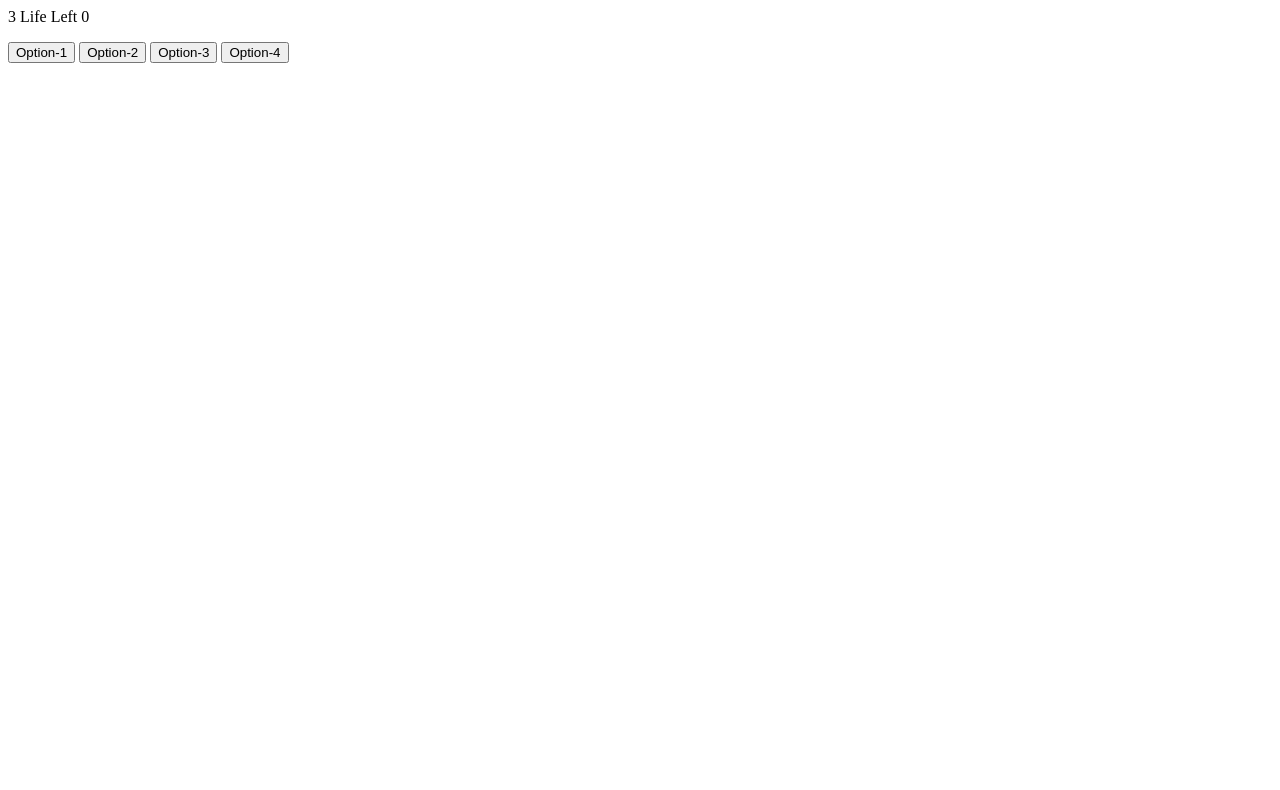
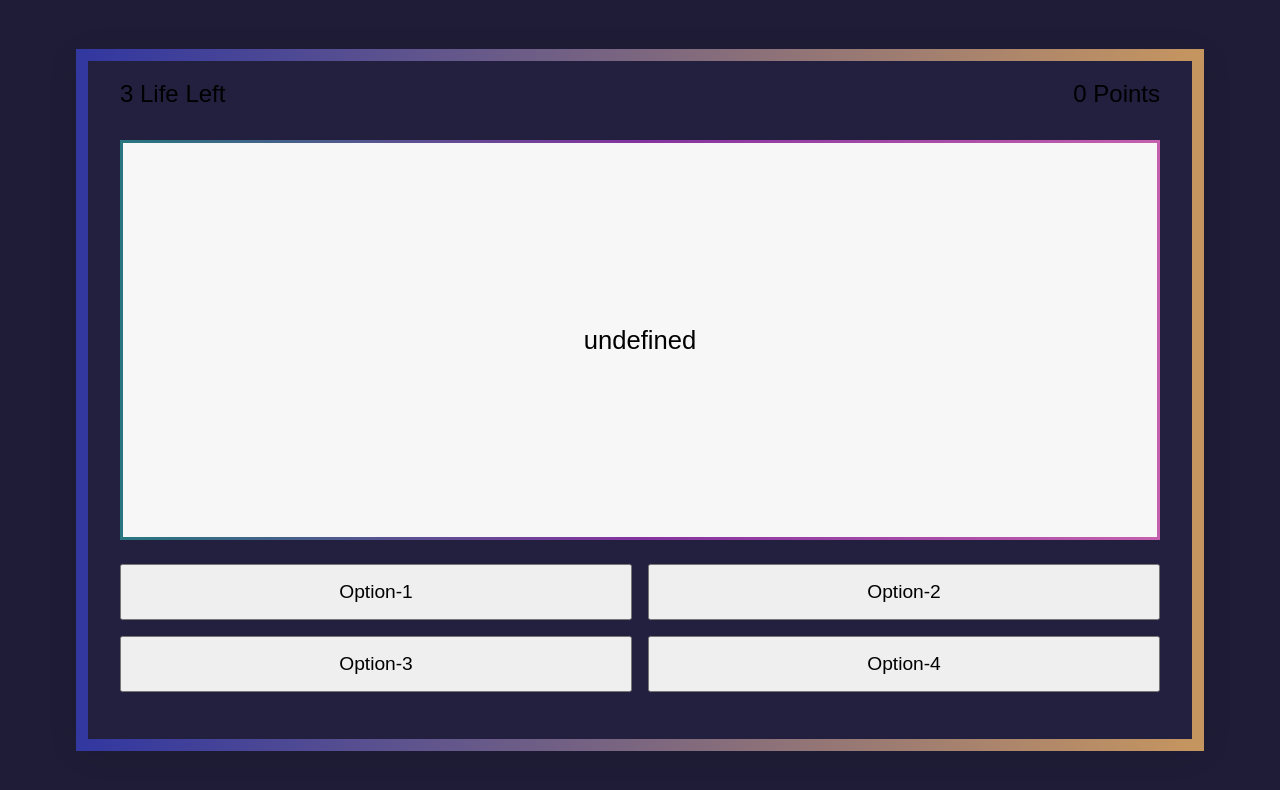
Before and after one commit to iZIer01/Trivia-Game, a plain HTML site: page index.html in a window 1280 px wide. Drawn offline with Linux system fonts and the light colour scheme; no server answers.

Commit message:
now able to diplay the question

```diff
--- a/CSS/style.css
+++ b/CSS/style.css
@@ -0,0 +1,92 @@
+:root{
+    --background-color: #1f1c37;
+    --buttonColor:#FCC61D;
+    --textColor:#F7F7F7;
+    --color1:#C59560;
+    --color2:#3338A0;
+    --rightAnswer:#33a035;
+    --wrongAnswer:#a82808;
+}
+
+*{
+    padding: 0;
+    margin: 0;
+    box-sizing: 0;
+    font-family: Arial, Helvetica, sans-serif;
+}
+
+.background{
+    background: var(--background-color);
+}
+
+main{
+    height: 100vh;
+    width: 100%;
+    display: flex;
+    justify-content: center;
+    align-items: center;
+}
+.mainContainer {
+    width: 65rem;
+    height: 40rem;
+    border: .8rem solid;
+    border-image: linear-gradient(to right, #3338A0, #C59560) 1 ;
+    padding:1.2rem 2rem ;
+
+    background: #463d861d;
+    border-radius: 16px;
+    box-shadow: 0 4px 30px rgba(0, 0, 0, 0.1);
+    backdrop-filter: blur(1px);
+    -webkit-backdrop-filter: blur(5px);
+}
+
+.pointsContainer{
+    width: 100%;
+    display: flex;
+    justify-content: space-between;
+    text-align: center;
+    align-items: center;
+
+}
+
+.pointsContainer label{
+    font-size: 1.5rem;
+    margin-bottom: 2rem;
+}
+
+.displayContainer{}
+
+.textContainer {
+    background-color: var(--textColor);
+    width: 100%;
+    height: 25rem;
+    border: 0.2rem solid;
+    border-image: linear-gradient(to right,#287680, #8533a0, #c560ae) 1;
+    box-sizing: border-box;
+    margin: 0;
+    display: flex;
+    justify-content: center;
+    font-size: 1.6rem;
+    text-align: center;
+    align-items: center;
+    word-wrap:break-word;
+}
+
+.optionContainer {
+    display: grid;
+    grid-template-columns: 1fr 1fr;
+    grid-template-rows: 1fr 1fr;
+    gap: 1rem;
+    margin-top: 1.5rem;
+    width: 100%;
+    height: 8rem;
+    box-sizing: border-box; /* ensures width includes padding/border */
+}
+
+.optionContainer button {
+    width: 100%;
+    height: 100%;
+    font-size: 1.2rem;
+    cursor: pointer;
+    display: block; /* ensures button fills grid cell */
+}
--- a/JS/script.js
+++ b/JS/script.js
@@ -1 +1,48 @@
-// const startButton = document.querySelector("startBtn")
+
+
+//Function to collect the data
+function fetchData(){
+    return fetch("https://opentdb.com/api.php?amount=4&category=10&difficulty=easy&type=multiple")
+        .then(function(resp){
+            return resp.json()
+        })
+        .then(function(data){
+            //Create an array to store all the trivia
+            const trivia = []
+
+            // putting all the block of object the array
+            data.results.forEach(element => {
+                trivia.push(element)
+            });
+
+            return trivia
+        })
+        .catch(()=>{
+            console.log("Seem like there was a problem...")
+        })
+}
+
+
+fetchData().then(function(returnedTrivia){
+    // sorting the triviaData
+    const triviaQuestion = returnedTrivia[0]
+
+    const triviaData = {
+        questions: triviaQuestion.question,
+        correctAns:triviaQuestion.correct_answer,
+        incorrectAns:triviaQuestion.incorrect_answers,
+    }
+
+    triviaDisplay(triviaData.questions)
+})
+
+//function to display the trivia
+
+function triviaDisplay(question){
+    //my variable
+    const textContainer = document.querySelector(".textContainer")
+    textContainer.innerText = question
+
+}
+
+triviaDisplay()
--- a/index.html
+++ b/index.html
@@ -9,15 +9,18 @@
 <body>
     <div class="background">
         <main>
+            <div class="mainContainer">
                 <!-- The health point and point earn -->
                 <div class="pointsContainer">
                     <label id="healthPoint">3 Life Left</label>
-                <label id="points">0</label>
+                    <label id="points">0 Points</label>
                 </div>
 
                 <!--  -->
-            <div class="DisplayContainer">
+                <div class="displayContainer">
+                    <div class="questionContainer">
                         <p class="textContainer"></p>
+                    </div>
                     <div class="optionContainer">
                         <button>Option-1</button>
                         <button>Option-2</button>
@@ -25,7 +28,9 @@
                         <button>Option-4</button>
                     </div>
                 </div>
+            </div>
         </main>
     </div>
+    <script src="./JS/script.js"></script>
 </body>
 </html>
```
Lines whose indentation alone changed are shown as unchanged.
